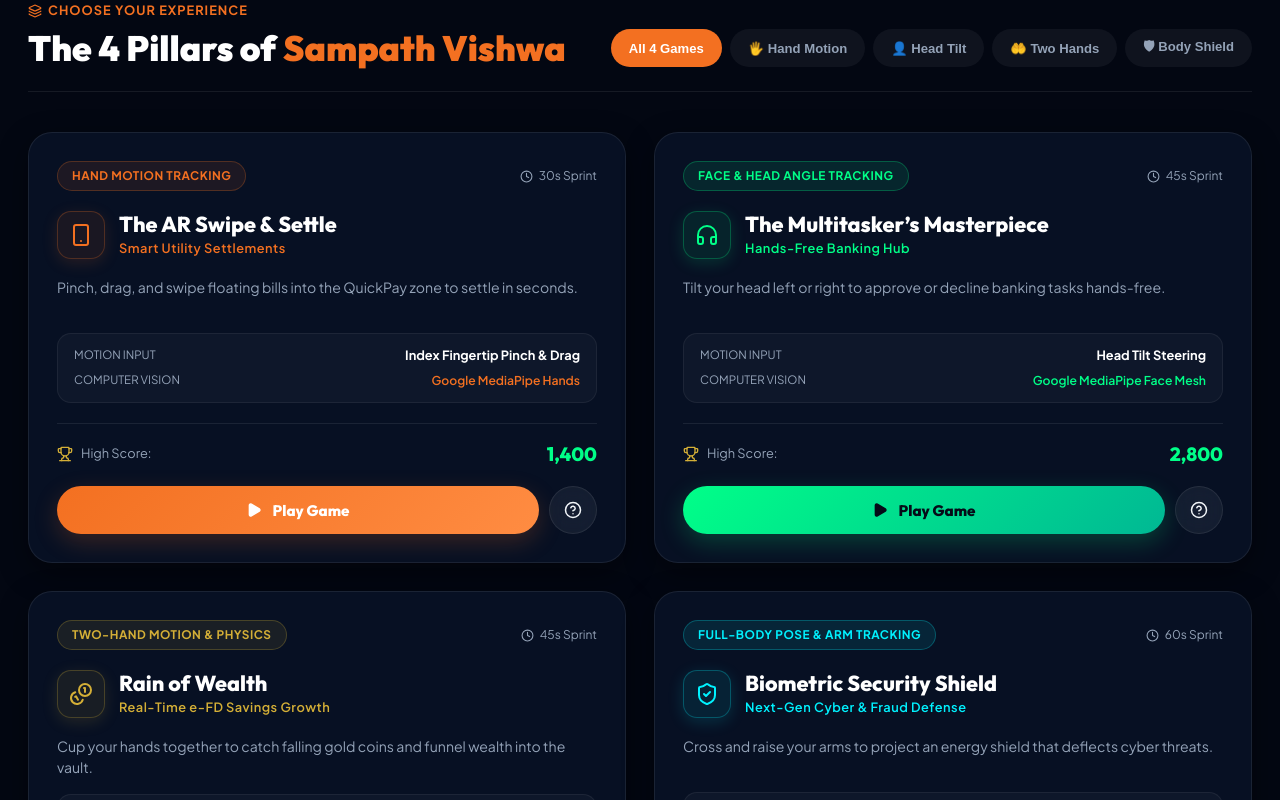
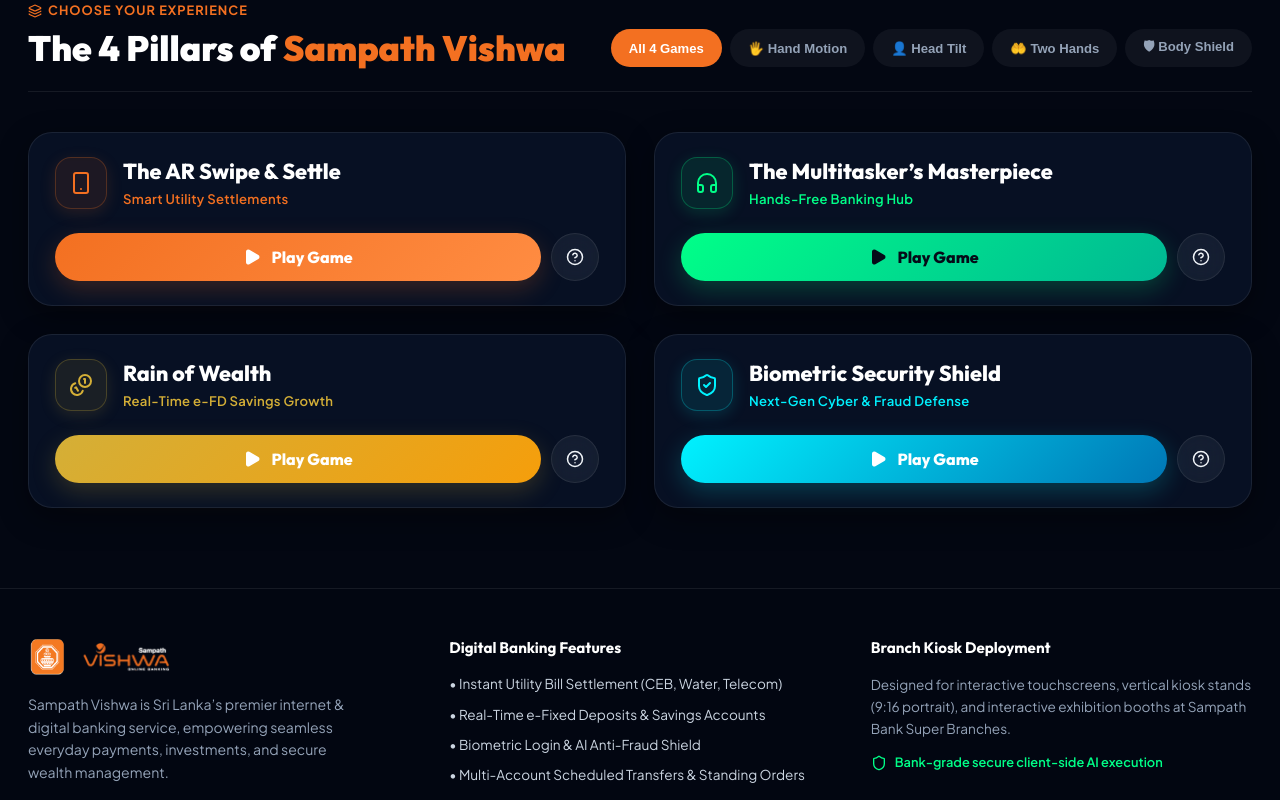
Before and after one commit to dilmith-loops/sampath-vishwa, a Next.js app: page / in a window 1280 px wide. Shown: the part 880-1680 px from the top of the page. Built offline with nearby package versions, Linux system fonts and the light colour scheme.

Commit message:
Show only game name, icon and play button on game cards

```diff
--- a/src/components/GameCard.tsx
+++ b/src/components/GameCard.tsx
@@ -1,12 +1,12 @@
 'use client';
 
 import React from 'react';
-import { Play, HelpCircle, Trophy, Clock, Smartphone, Headphones, Coins, ShieldCheck } from 'lucide-react';
+import { Play, HelpCircle, Smartphone, Headphones, Coins, ShieldCheck } from 'lucide-react';
 import { GameInfo } from '@/types/game';
 
 interface GameCardProps {
   game: GameInfo;
-  highScore: number;
+  highScore?: number;
   onPlay: (game: GameInfo) => void;
   onShowHelp: (game: GameInfo) => void;
 }
@@ -28,7 +28,6 @@
 
 export default function GameCard({
   game,
-  highScore,
   onPlay,
   onShowHelp
 }: GameCardProps) {
@@ -41,10 +40,11 @@
         WebkitBackdropFilter: 'blur(16px)',
         border: '1px solid rgba(255, 255, 255, 0.08)',
         borderRadius: '24px',
-        padding: '28px',
+        padding: '24px 26px',
         display: 'flex',
         flexDirection: 'column',
         justifyContent: 'space-between',
+        gap: '24px',
         transition: 'all 0.3s cubic-bezier(0.4, 0, 0.2, 1)',
         boxShadow: '0 10px 30px rgba(0, 0, 0, 0.4)'
       }}
@@ -59,44 +59,13 @@
         e.currentTarget.style.boxShadow = '0 10px 30px rgba(0, 0, 0, 0.4)';
       }}
     >
-      {/* Top Meta Bar */}
-      <div>
-        <div style={{ display: 'flex', justifyContent: 'space-between', alignItems: 'center', marginBottom: '18px' }}>
+      {/* Title & Icon */}
+      <div style={{ display: 'flex', alignItems: 'center', gap: '16px' }}>
         <div style={{
-            display: 'inline-flex',
-            alignItems: 'center',
+          width: 52,
+          height: 52,
+          borderRadius: 16,
           background: `${game.accentColor}18`,
-            border: `1px solid ${game.accentColor}40`,
-            color: game.accentColor,
-            padding: '5px 14px',
-            borderRadius: '20px',
-            fontSize: '0.74rem',
-            fontWeight: 700,
-            textTransform: 'uppercase',
-            letterSpacing: '0.5px'
-          }}>
-            <span>{game.badge}</span>
-          </div>
-
-          <div style={{
-            display: 'flex',
-            alignItems: 'center',
-            gap: '6px',
-            fontSize: '0.75rem',
-            color: '#94a3b8'
-          }}>
-            <Clock size={13} />
-            <span>{game.durationSec}s Sprint</span>
-          </div>
-        </div>
-
-        {/* Title and Subtitle */}
-        <div style={{ display: 'flex', alignItems: 'center', gap: '14px', marginBottom: '16px' }}>
-          <div style={{
-            width: 48,
-            height: 48,
-            borderRadius: 14,
-            background: `${game.accentColor}15`,
           border: `1.5px solid ${game.accentColor}40`,
           display: 'flex',
           alignItems: 'center',
@@ -107,82 +76,30 @@
           {getGameIcon(game.id, game.accentColor)}
         </div>
 
-          <div style={{ minHeight: '52px', display: 'flex', flexDirection: 'column', justifyContent: 'center' }}>
+        <div>
           <h3 style={{
             fontSize: '1.35rem',
             fontWeight: 800,
             color: '#ffffff',
-              lineHeight: 1.2
+            lineHeight: 1.25,
+            margin: 0
           }}>
             {game.title}
           </h3>
           <div style={{
-              fontSize: '0.8rem',
+            fontSize: '0.82rem',
             fontWeight: 600,
             color: game.accentColor,
-              letterSpacing: '0.5px',
-              marginTop: '2px'
+            marginTop: '4px',
+            letterSpacing: '0.3px'
           }}>
             {game.subtitle}
           </div>
         </div>
       </div>
 
-        {/* Description */}
-        <p style={{
-          fontSize: '0.88rem',
-          color: '#94a3b8',
-          lineHeight: 1.5,
-          marginBottom: '16px',
-          minHeight: '40px'
-        }}>
-          {game.description}
-        </p>
-
-        {/* Gesture & Tracking Details Box */}
-        <div style={{
-          background: 'rgba(255, 255, 255, 0.03)',
-          border: '1px solid rgba(255, 255, 255, 0.06)',
-          borderRadius: '14px',
-          padding: '12px 16px',
-          marginBottom: '20px'
-        }}>
-          <div style={{ display: 'flex', justifyContent: 'space-between', marginBottom: '6px' }}>
-            <span style={{ fontSize: '0.72rem', color: '#94a3b8', textTransform: 'uppercase' }}>Motion Input</span>
-            <span style={{ fontSize: '0.8rem', fontWeight: 700, color: '#ffffff' }}>{game.gestureName}</span>
-          </div>
-          <div style={{ display: 'flex', justifyContent: 'space-between' }}>
-            <span style={{ fontSize: '0.72rem', color: '#94a3b8', textTransform: 'uppercase' }}>Computer Vision</span>
-            <span style={{ fontSize: '0.76rem', color: game.accentColor, fontWeight: 600 }}>{game.trackingTech}</span>
-          </div>
-        </div>
-      </div>
-
-      {/* Card Footer with High Score & Play Buttons */}
-      <div>
-        <div style={{
-          display: 'flex',
-          justifyContent: 'space-between',
-          alignItems: 'center',
-          paddingTop: '16px',
-          borderTop: '1px solid rgba(255, 255, 255, 0.08)',
-          marginBottom: '18px'
-        }}>
-          <div style={{ display: 'flex', alignItems: 'center', gap: '8px' }}>
-            <Trophy size={16} color="#d4af37" />
-            <span style={{ fontSize: '0.8rem', color: '#94a3b8' }}>High Score:</span>
-          </div>
-          <div style={{
-            fontFamily: 'Outfit, sans-serif',
-            fontSize: '1.2rem',
-            fontWeight: 800,
-            color: highScore > 0 ? '#00ff88' : '#64748b'
-          }}>
-            {highScore > 0 ? highScore.toLocaleString() : '---'}
-          </div>
-        </div>
-
-        <div style={{ display: 'flex', gap: '10px' }}>
+      {/* Play Button & Help */}
+      <div style={{ display: 'flex', gap: '10px', alignItems: 'center' }}>
         <button
           id={`btn-play-${game.id}`}
           onClick={() => onPlay(game)}
@@ -193,11 +110,12 @@
             boxShadow: `0 8px 24px ${game.accentColor}35`,
             color: game.id === 'multitasker' ? '#050b18' : '#ffffff',
             padding: '14px 20px',
-              fontSize: '0.95rem',
-              fontWeight: 800
+            fontSize: '1rem',
+            fontWeight: 800,
+            borderRadius: '50px'
           }}
         >
-            <Play size={16} fill="currentColor" />
+          <Play size={18} fill="currentColor" />
           <span>Play Game</span>
         </button>
 
@@ -205,13 +123,12 @@
           id={`btn-help-${game.id}`}
           onClick={() => onShowHelp(game)}
           className="btn-secondary"
-            style={{ padding: '14px' }}
+          style={{ padding: '14px', borderRadius: '50px' }}
           title="How to Play"
         >
           <HelpCircle size={18} />
         </button>
       </div>
     </div>
-    </div>
   );
 }
```
Lines whose indentation alone changed are shown as unchanged.
